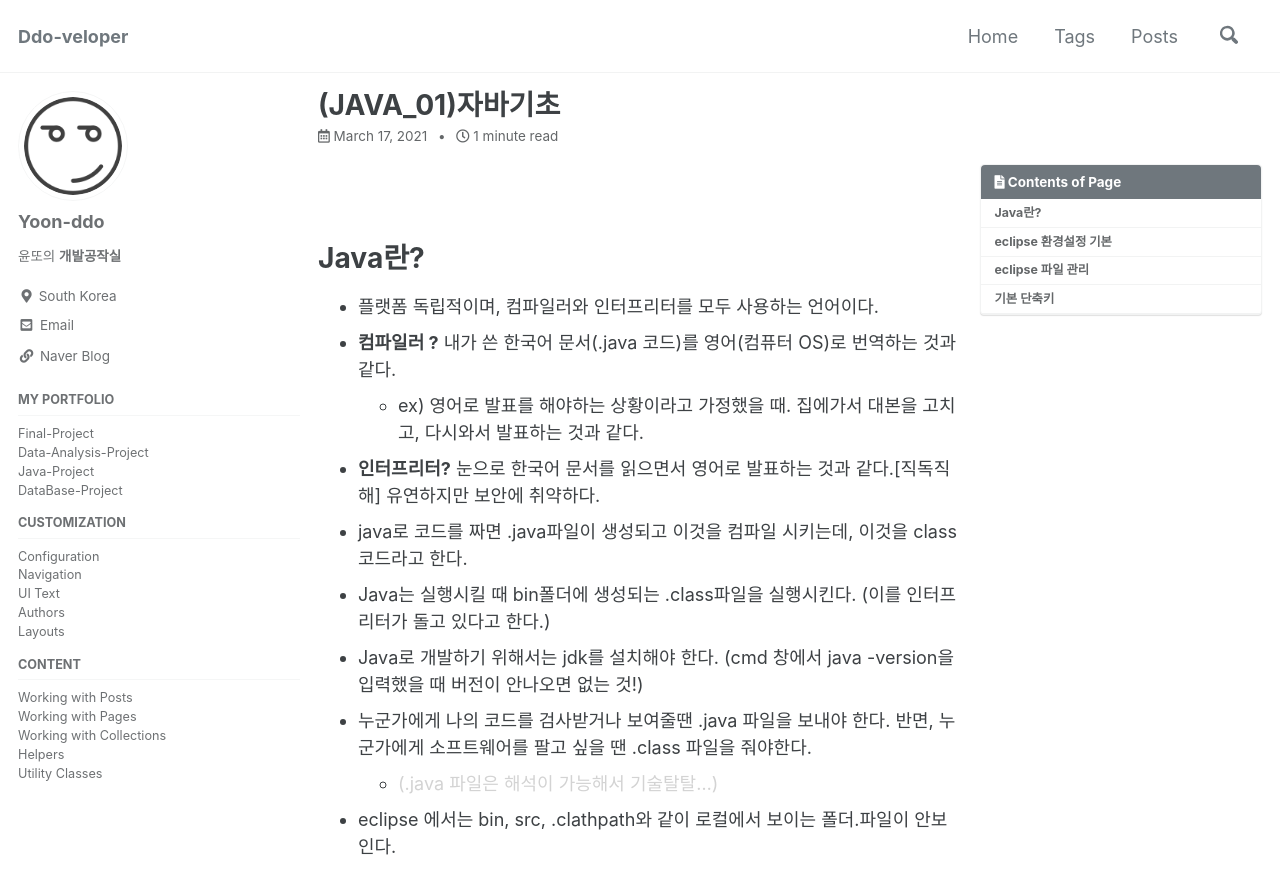
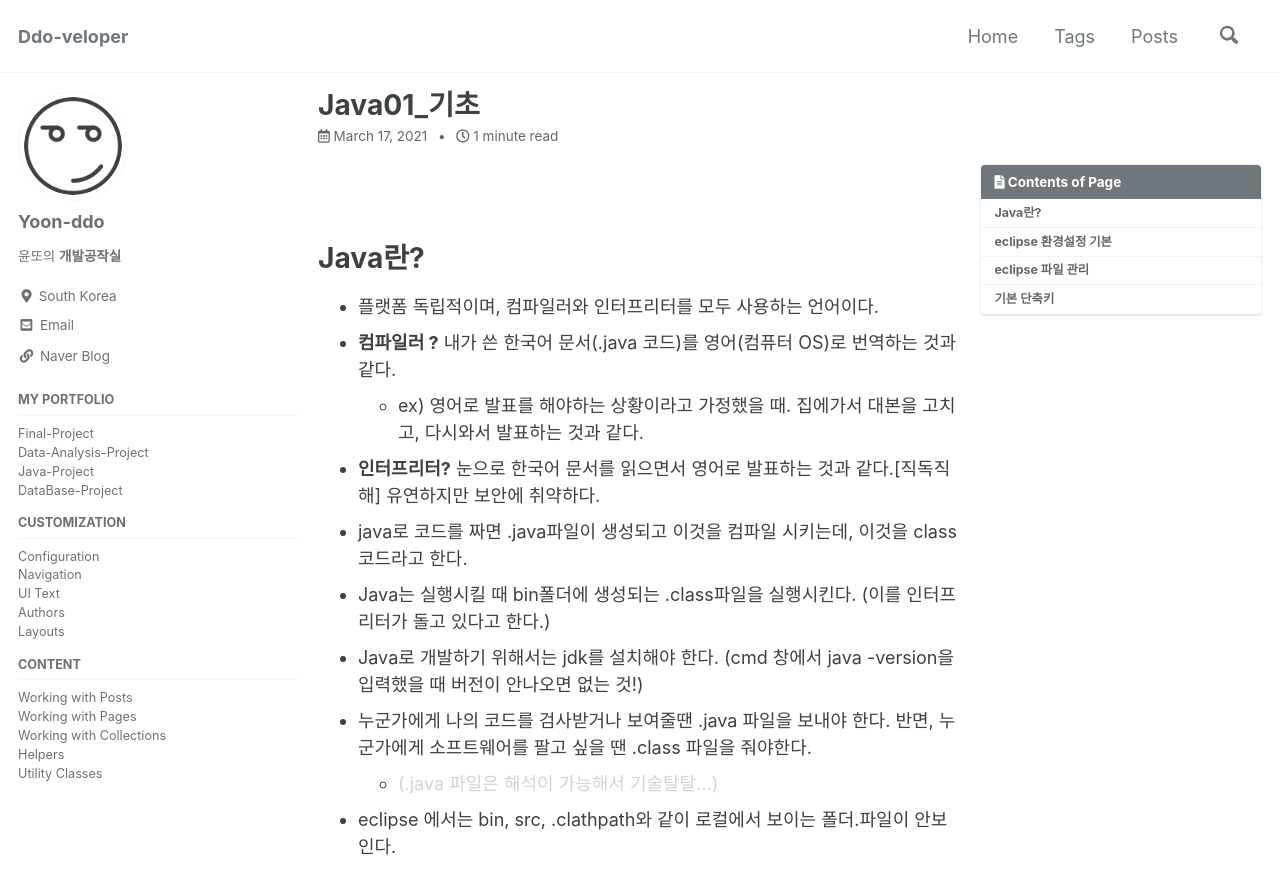
Before and after one commit to Yoon-ddo/Yoon-ddo.github.io, a Jekyll site: the page built from _posts/2021-03-17-Java01_기초.md, in a window 1280 px wide and 900 px high. Shown: the top 894 px of the window. Built offline with Jekyll 4.4.1, drawn with Linux system fonts in a browser that asks for light colours; cached includes are drawn as plain includes.

Commit message:
Update and rename 2021-03-17-(JAVA_01)자바기초.md to 2021-03-17-Java01_기초.md

```diff
--- a/_posts/2021-03-17-(JAVA_01)자바기초.md
+++ b/_posts/2021-03-17-Java01_기초.md
@@ -1,5 +1,5 @@
 ---
-title: (JAVA_01)자바기초
+title: Java01_기초
 toc: true
 toc_sticky: true
 toc_label: "Contents of Page"
```
